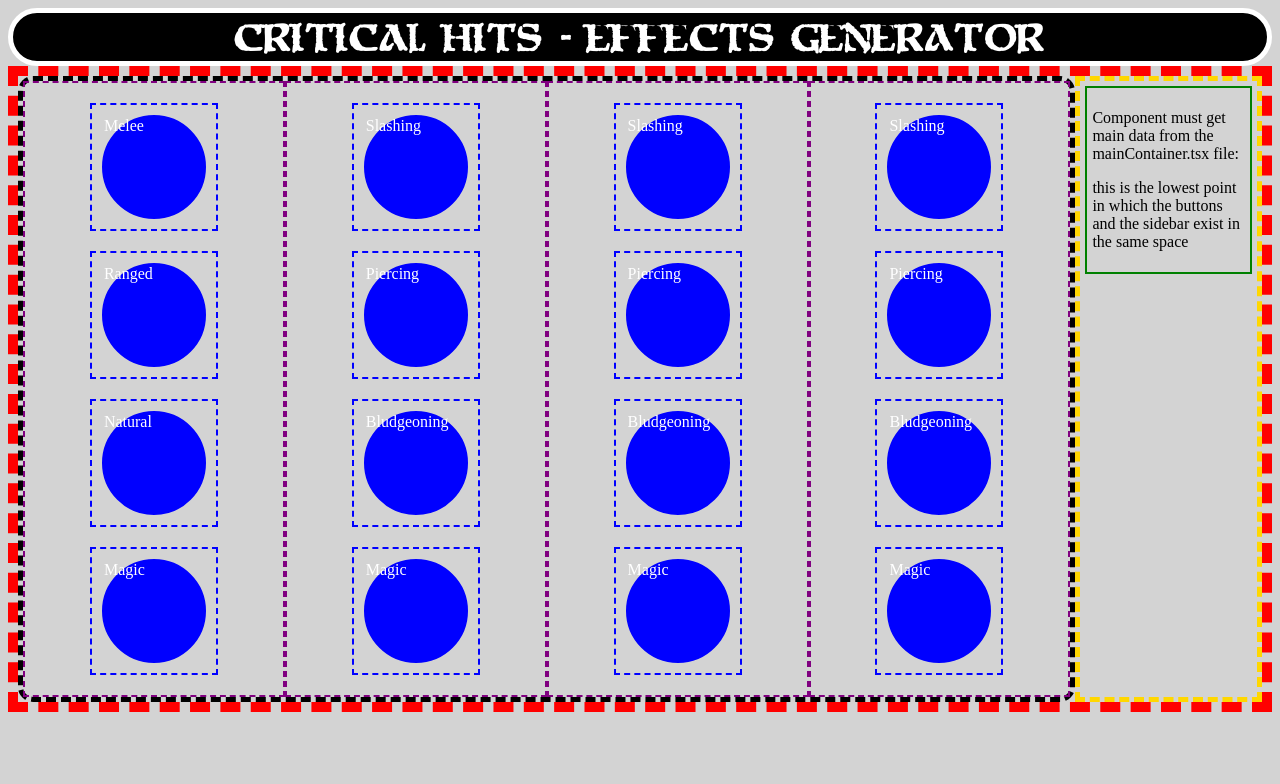
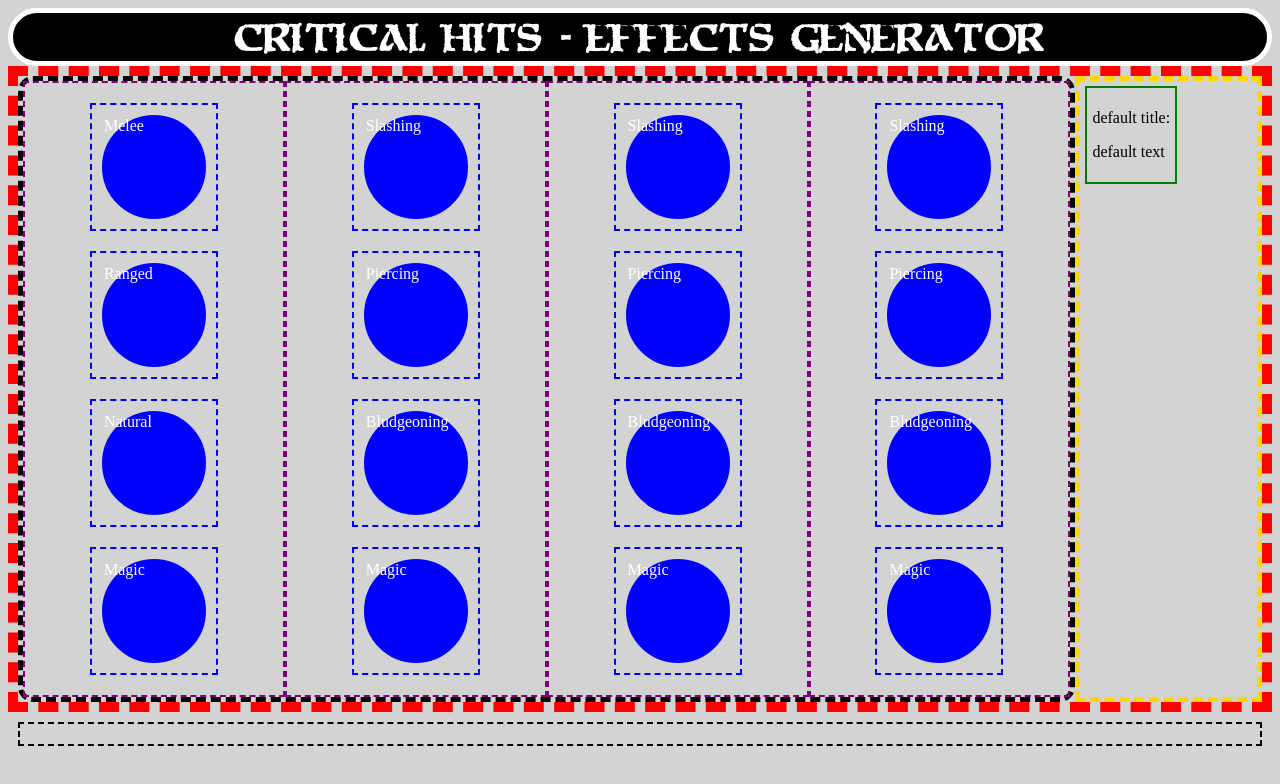
Before and after one commit to KirbyPaint/effects-generator-v2, a React (Create React App) app: page / in a window 1280 px wide. Shown: the top 784 px of the page. Built offline with nearby package versions, Linux system fonts and the light colour scheme.

Commit message:
making recoil work

```diff
--- a/package.json
+++ b/package.json
@@ -17,6 +17,7 @@
     "react-dom": "^17.0.2",
     "react-modal": "^3.14.3",
     "react-scripts": "4.0.3",
+    "recoil": "^0.5.2",
     "snyk": "^1.780.0",
     "styled-components": "^5.3.1",
     "ts-jest": "^26.5.6",
--- a/public/index.html
+++ b/public/index.html
@@ -7,7 +7,7 @@
     <meta name="theme-color" content="#000000" />
     <meta
       name="description"
-      content="Web site created using create-react-app"
+      content="React clone of the original Critical Hits Effects Generator"
     />
     <link rel="apple-touch-icon" href="%PUBLIC_URL%/logo192.png" />
     <!--
@@ -24,7 +24,7 @@
       work correctly both with client-side routing and a non-root public URL.
       Learn how to configure a non-root public URL by running `npm run build`.
     -->
-    <title>React App</title>
+    <title>Effects Generator v2 ALPHA</title>
   </head>
   <body>
     <noscript>You need to enable JavaScript to run this app.</noscript>
--- a/src/App.tsx
+++ b/src/App.tsx
@@ -1,13 +1,22 @@
 import MainContainer from "./containers/mainContainer";
 import { GlobalStyle } from "./styles/styles";
 import GlobalFonts from "./fonts/moria_citadel/fonts";
+import {
+  RecoilRoot,
+  atom,
+  selector,
+  useRecoilState,
+  useRecoilValue,
+} from "recoil";
 
 function App(): JSX.Element {
   return (
     <>
-      <GlobalStyle />
-      <GlobalFonts />
-      <MainContainer />
+      <RecoilRoot>
+        <GlobalStyle />
+        <GlobalFonts />
+        <MainContainer />
+      </RecoilRoot>
     </>
   );
 }
--- a/src/components/DataStore.tsx
+++ b/src/components/DataStore.tsx
@@ -1,5 +1,20 @@
 import React from "react";
+import { atom, useRecoilState } from "recoil";
 
+// testing Recoil now I guess
+
+export const textState = atom({
+  key: "textState",
+  default: "default text",
+});
+
+export const titleState = atom({
+  key: "titleState",
+  default: "default title",
+});
+
+// const [titleDetails, setTitleDetails] = useRecoilState(titleState);
+// const [textDetails, setTextDetails] = useRecoilState(textState);
 export class DataStore extends React.Component {
   constructor(props: Record<string, unknown>) {
     super(props),
@@ -9,6 +24,6 @@ export class DataStore extends React.Component {
   }
 
   render(): React.ReactNode {
-    return <div>testing {this.state}</div>;
+    return <div>{/* {titleDetails} / {textDetails} */}</div>;
   }
 }
--- a/src/components/effectButton.tsx
+++ b/src/components/effectButton.tsx
@@ -2,6 +2,8 @@ import { FC, useState } from "react";
 import { StyleButton } from "../styles/styles";
 import Popup from "../components/popup";
 import { randomizer } from "./util/randomNumberGenerator";
+import { useRecoilState } from "recoil";
+import { textState, titleState } from "./DataStore";
 
 interface IButton {
   buttonText: string;
@@ -13,22 +15,32 @@ const Button: FC<IButton> = (props) => {
   const { buttonText, titleText, bodyText } = props;
   const [modalIsOpen, setModalIsOpen] = useState(false);
   const [randomEffect, setRandomEffect] = useState(0);
-  const [cardTitleText, setCardTitleText] = useState("");
-  const [cardBodyText, setCardBodyText] = useState("");
+  const [titleDetails, setTitleDetails] = useRecoilState(titleState);
+  const [textDetails, setTextDetails] = useRecoilState(textState);
+
+  function setCurrentEffect(title: string, text: string) {
+    setTitleDetails(title);
+    setTextDetails(text);
+  }
+
+  function getCurrentEffect() {
+    const [titleDetails, setTitleDetails] = useRecoilState(titleState);
+    const [textDetails, setTextDetails] = useRecoilState(textState);
+    return [titleDetails, textDetails];
+  }
 
   function toggleShowModal() {
     setRandomEffect(randomizer());
     setModalIsOpen(!modalIsOpen);
-    setCardTitleText(titleText[randomEffect]);
-    setCardBodyText(bodyText[randomEffect]);
+    setCurrentEffect(titleText[randomEffect], bodyText[randomEffect]);
   }
   return (
     <StyleButton onClick={toggleShowModal}>
       {buttonText}
       {modalIsOpen && (
         <Popup
-          titleText={titleText[randomEffect]}
-          bodyText={bodyText[randomEffect]}
+          titleText={titleDetails}
+          bodyText={textDetails}
           closeModal={toggleShowModal}
         />
       )}
--- a/src/containers/effectList.tsx
+++ b/src/containers/effectList.tsx
@@ -2,17 +2,28 @@ import { FC } from "react";
 import EffectTextInsert from "../components/effectTextInsert";
 import { v4 } from "uuid";
 import { StyleEffectContainer } from "../styles/styles";
+import { useRecoilState, useRecoilValue } from "recoil";
+import { textState, titleState } from "../components/DataStore";
 
 interface IEffectList {
   data: string[];
 }
 
+function getCurrentEffect() {
+  const [titleDetails, setTitleDetails] = useRecoilState(titleState);
+  const [textDetails, setTextDetails] = useRecoilState(textState);
+  return [titleDetails, textDetails];
+}
+
 const EffectList: FC<IEffectList> = ({ data }) => {
   return (
     <StyleEffectContainer>
-      <EffectTextInsert title={data[0]} text={data[1]} key={v4()} />
+      <EffectTextInsert
+        title={getCurrentEffect()[0]}
+        text={getCurrentEffect()[1]}
+        key={v4()}
+      />
     </StyleEffectContainer>
   );
 };
-
 export default EffectList;
--- a/src/containers/mainContainer.tsx
+++ b/src/containers/mainContainer.tsx
@@ -1,6 +1,6 @@
 import { FC } from "react";
 import { DataStore } from "../components/DataStore";
-import { StyleMainContainer } from "../styles/styles";
+import { StyleDataStore, StyleMainContainer } from "../styles/styles";
 import ButtonColumnContainer from "./buttonColumnContainer";
 import EffectList from "./effectList";
 import HeaderContainer from "./headerContainer";
@@ -18,7 +18,9 @@ const MainContainer: FC = () => {
           ]}
         />
       </StyleMainContainer>
-      {/* <DataStore /> */}
+      <StyleDataStore>
+        <DataStore />
+      </StyleDataStore>
     </div>
   );
 };
--- a/src/styles/styles.ts
+++ b/src/styles/styles.ts
@@ -73,6 +73,7 @@ export const StyleEffectCard = styled.div`
   border: 2px solid green;
   padding: 5px;
   margin: 5px;
+  max-width: fit-content;
 `;
 
 export const StylePopupWindow = styled.div`
@@ -112,3 +113,9 @@ export const StyleBodyText = styled.div`
   white-space: pre-wrap;
   font-size: 20px;
 `;
+
+export const StyleDataStore = styled.div`
+  border: 2px dashed black;
+  margin: 10px;
+  padding: 10px;
+`;
```
Also changed, not shown: 1 other file (tests, documents, lock files or other folders).
